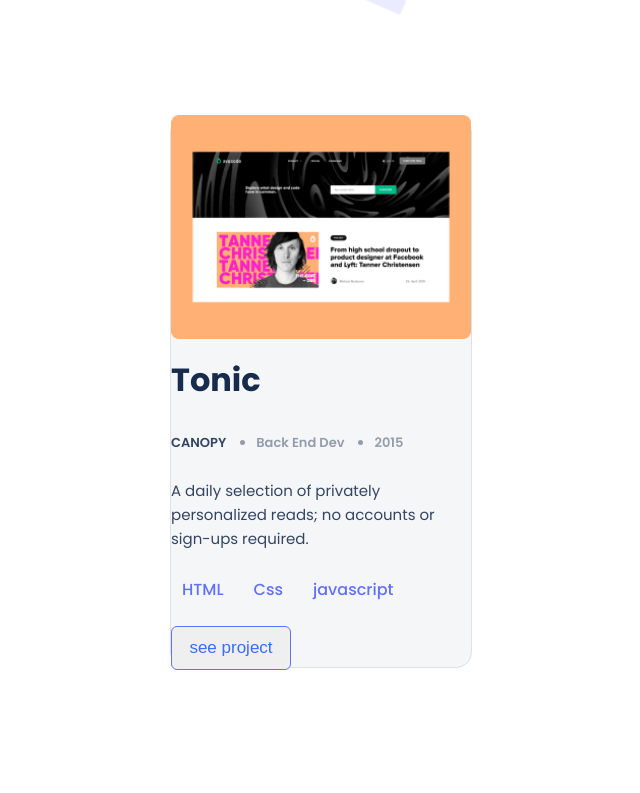
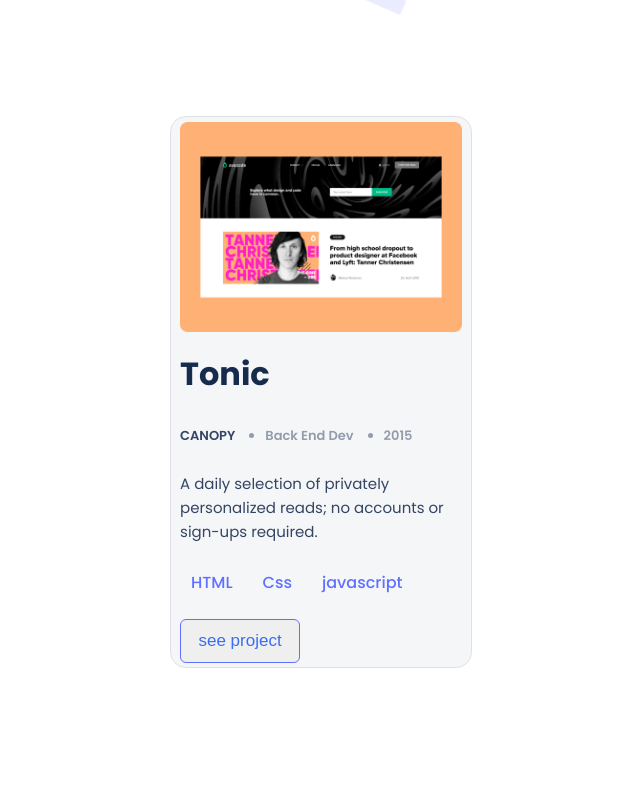
Before and after one commit to MohamedRoshdy2021/Portfolio, a website: page index.html in a window 1280 px wide. Shown: the part 787-1580 px from the top of the page, without its empty margins (319-959 px from the left). Drawn offline with Linux system fonts and the light colour scheme.

Commit message:
improve css styling

```diff
--- a/style.css
+++ b/style.css
@@ -123,7 +123,7 @@ p {
   display: grid;
   grid-template-rows: 552px 592px 552px 592px 90px;
   grid-row-gap: 230px;
-  width: 80%;
+  width: 100%;
   margin: 100px auto 0;
   justify-content: center;
 }
@@ -137,6 +137,7 @@ p {
   background-color: #f5f6f8;
   border: 1px solid #dfe1e6;
   border-radius: 16px;
+  padding: 0 3% 0 3%;
 }
 
 .align-text {
```
